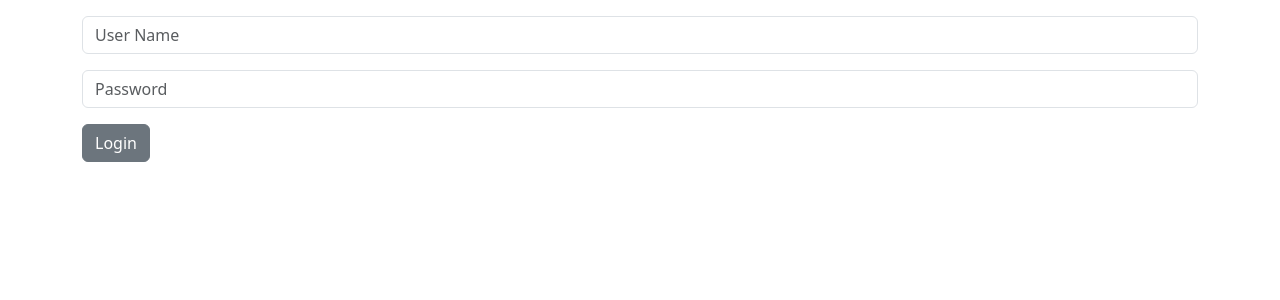
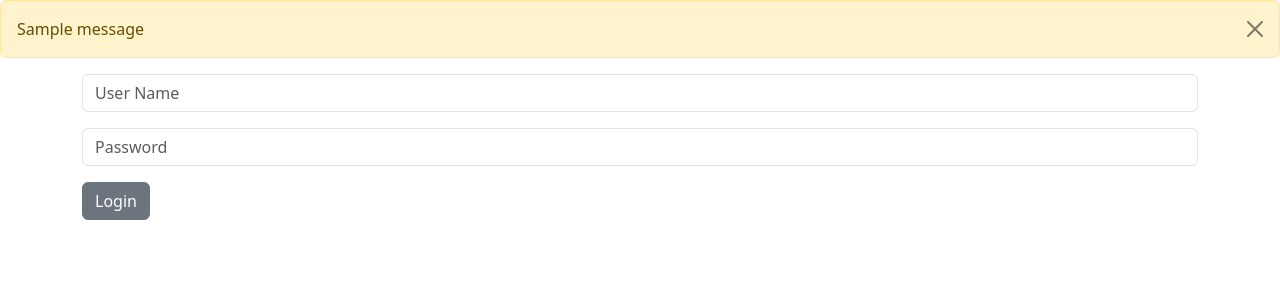
Before and after one commit to ahorner54/CollegeExpenseTracker, a Django app: page / in a window 1280 px wide. Shown: the part 57-357 px from the top of the page. Run offline with Django 5.2, Linux system fonts and the light colour scheme; one stand-in notice (Sample message) is shown.

Commit message:
Added messages to base.html

```diff
--- a/ExpenseTracker/budget/templates/base.html
+++ b/ExpenseTracker/budget/templates/base.html
@@ -8,6 +8,14 @@
 </head>
 <body>
     {% include './navbar.html'%}
+    {% if messages %}
+        {% for message in messages %}
+        <div class="alert alert-warning alert-dismissible fade show" role="alert">
+          {{message}}
+          <button type="button" class="btn-close" data-bs-dismiss="alert" aria-label="Close"></button>
+        </div>
+        {% endfor %}
+      {% endif %}
     {% block content %}{% endblock content %}
     <script src="https://cdn.jsdelivr.net/npm/bootstrap@5.3.3/dist/js/bootstrap.bundle.min.js" integrity="sha384-YvpcrYf0tY3lHB60NNkmXc5s9fDVZLESaAA55NDzOxhy9GkcIdslK1eN7N6jIeHz" crossorigin="anonymous"></script>
 </body>
--- a/ExpenseTracker/budget/templates/budget/home.html
+++ b/ExpenseTracker/budget/templates/budget/home.html
@@ -3,6 +3,7 @@
 {% block content %}
 {% if user.is_authenticated %}
 
+    <!-- This h1 is only for testing, delete for finished product -->
     <h1>Welcome: {{user.username}}</h1>
 
 {% else %}
--- a/ExpenseTracker/budget/views.py
+++ b/ExpenseTracker/budget/views.py
@@ -16,7 +16,7 @@ def login_user(request):
             login(request, user)
             return redirect('home')
         else:
-            messages.success(request, 'Login failed, try again.')
+            messages.success(request, 'Username and password do not match, try again.')
             return redirect('home')
     else:
         return render(request, 'budget/home.html', {})
```
